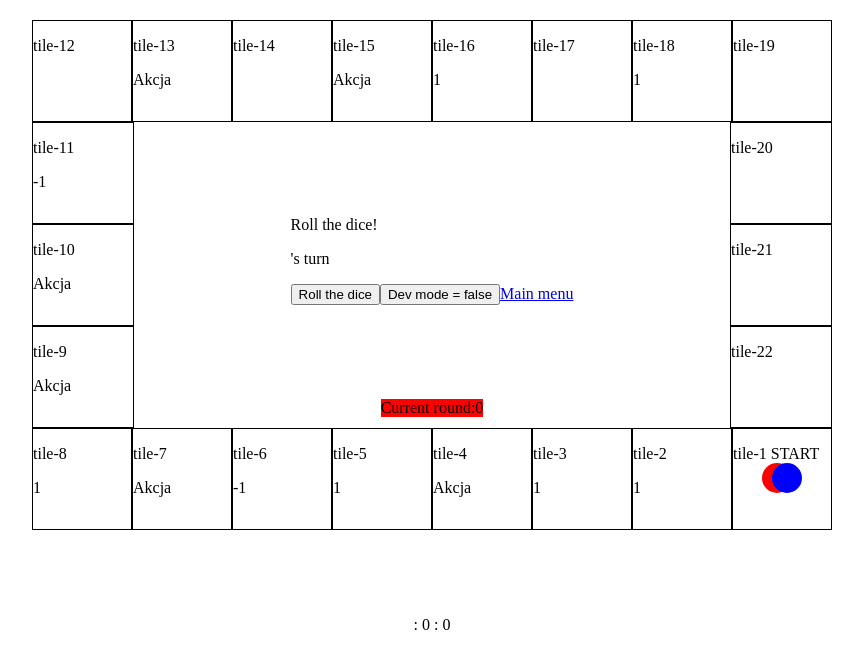
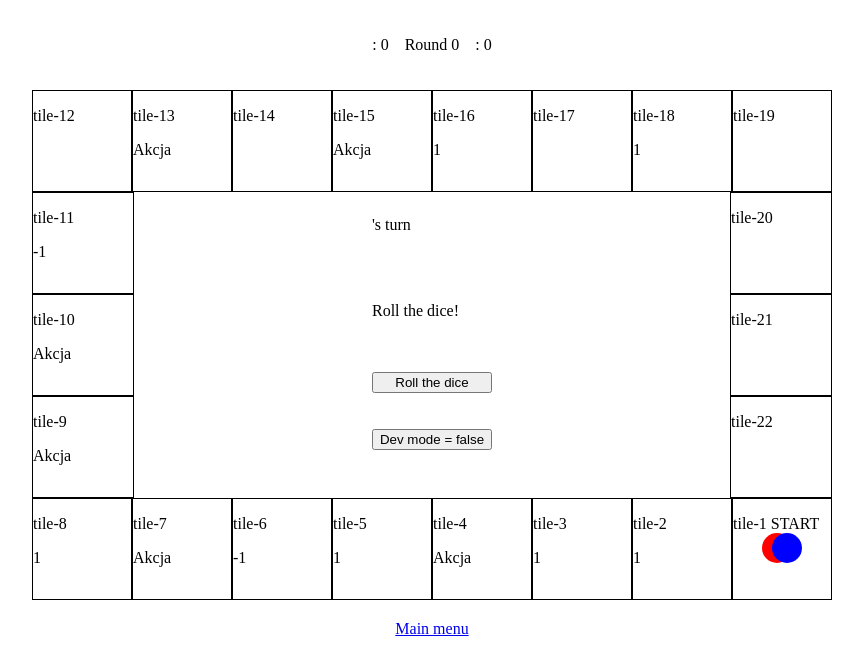
Before and after one commit to Razthyae/couple, a Next.js app: page /game in a window 1280 px wide. Shown: the top 672 px of the page, without its empty margins (216-1079 px from the left). Built offline with nearby package versions, Linux system fonts and the light colour scheme.

Commit message:
Changed layout

```diff
--- a/components/Board/Board.module.css
+++ b/components/Board/Board.module.css
@@ -3,7 +3,7 @@
     height: calc(100px * 5);
     position: absolute;
     z-index: -1;
-    top: 20px;
+    top: 90px;
 }
 
 .colContainer {
--- a/components/UI/Dice/Dice.module.css
+++ b/components/UI/Dice/Dice.module.css
@@ -1,6 +1,10 @@
 .dice {
     position: absolute;
     top: 200px;
+    height: 250px;
+    display: flex;
+    flex-direction: column;
+    justify-content: space-between;
 }
 
 .active {
--- a/components/UI/Dice/Dice.tsx
+++ b/components/UI/Dice/Dice.tsx
@@ -152,17 +152,18 @@ function Dice() {
 
   return (
     <div className={styles.dice}>
-      <p id="dice-result">{diceResult}</p>
       <p id="active-player" ref={activeRef} className={styles.active}>
         {active === 0 ? playerNames[0] : playerNames[1]}'s turn
       </p>
+      <p id="dice-result">{diceResult}</p>
+
       <button onClick={handleRoll} id="dice-btn" ref={rollRef}>
         Roll the dice
       </button>
       <button onClick={() => setDevMode(!devMode)}>
         Dev mode = {`${devMode}`}{" "}
       </button>
-      <Link href="/">Main menu</Link>
+
     </div>
   );
 }
--- a/components/UI/Points/Points.module.css
+++ b/components/UI/Points/Points.module.css
@@ -1,4 +1,3 @@
 .points {
-    position: absolute;
-    top: 600px;
+
 }
--- a/components/UI/Points/Points.tsx
+++ b/components/UI/Points/Points.tsx
@@ -2,12 +2,14 @@ import React, {useContext} from 'react'
 import styles from './Points.module.css'
 import AppContext from '../../../components/AppContext'
 
-function Points() {
+function Points(props) {
     const {points, playerNames} = useContext(AppContext)
 
     return (
         <div className={styles.points}>
-            <p>{playerNames[0]}: {points[0]} {playerNames[1]}: {points[1]}</p>
+            <p>
+                {props.player === "male" ? `${playerNames[0]}: ${points[0]}` : `${playerNames[1]}: ${points[1]}` }
+                </p>
         </div>
     )
 }
--- a/components/UI/Round/Round.module.css
+++ b/components/UI/Round/Round.module.css
@@ -1,3 +1,3 @@
 .roundCounter {
-    background-color: red;
+ margin: 16px;
 }
--- a/components/UI/Round/Round.tsx
+++ b/components/UI/Round/Round.tsx
@@ -8,8 +8,7 @@ function Round() {
 
     return (
         <div className={styles.roundCounter}>
-            Current round:
-            {round[1] > round[0] ? round[1] : round[0]}
+            Round {round[1] > round[0] ? round[1] : round[0]}
         </div>
     )
 }
--- a/pages/game.tsx
+++ b/pages/game.tsx
@@ -7,12 +7,11 @@ import TokenFemale from "../components/Board/Token/TokenFemale";
 import Dice from "../components/UI/Dice/Dice";
 import Points from "../components/UI/Points/Points";
 import Round from "../components/UI/Round/Round";
+import Link from "next/link";
 
 export const GameContext = createContext(null);
 
 export default function Game() {
-
-
   return (
     <div className={styles.container}>
       <Head>
@@ -21,16 +20,20 @@ export default function Game() {
       </Head>
 
       <main>
-
-          <div className={styles.App}>
-            <Board />
-            <TokenMale />
-            <TokenFemale />
-            <Dice />
-            <Points />
+        <div className={styles.App}>
+          <div className={styles.pointsRoundContainer}>
+            <Points player="male" />
             <Round />
+            <Points player="female" />
           </div>
-
+          <Board />
+          <TokenMale />
+          <TokenFemale />
+          <Dice />
+          <Link href="/" id="backToMenu">
+            Main menu
+          </Link>
+        </div>
       </main>
     </div>
   );
--- a/styles/Home.module.css
+++ b/styles/Home.module.css
@@ -9,6 +9,12 @@
 
 }
 
+.pointsRoundContainer {
+  display: flex;
+  flex-direction: row;
+  position: absolute;
+  top: 20px;
+}
 
 
 .main {
@@ -169,3 +175,8 @@ path.two {
       fill: white;
   }
 }
+
+.App a {
+  position: absolute;
+  top: 620px;
+}
```
